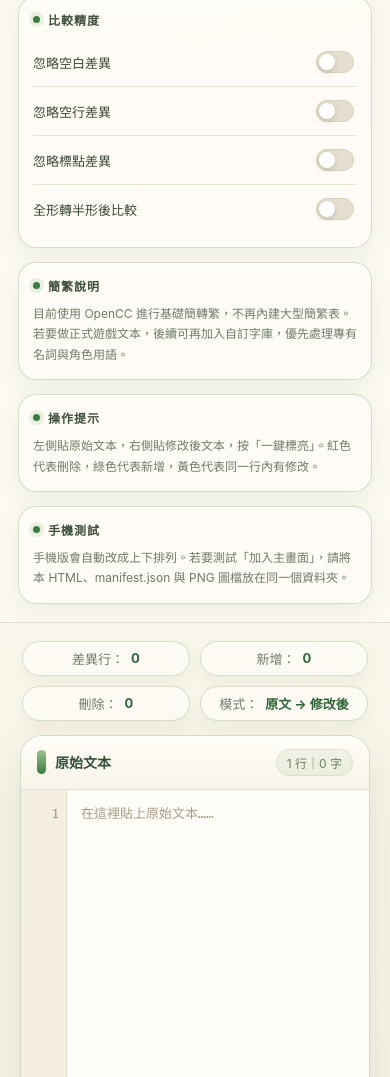
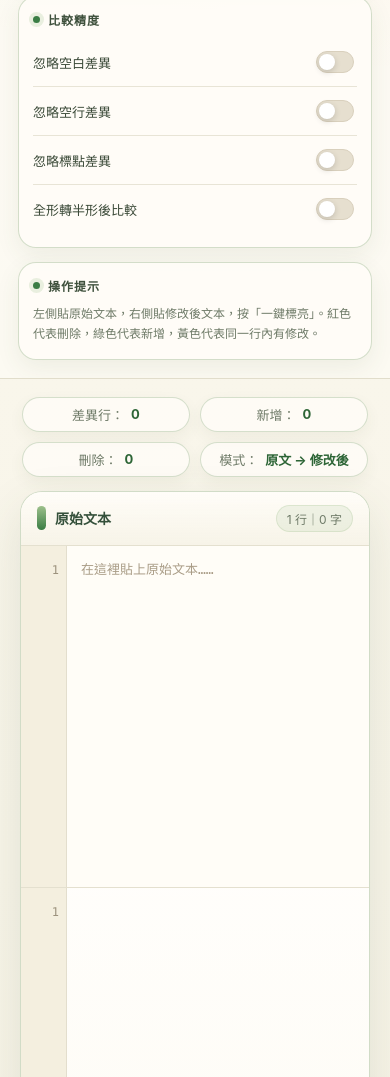
Before and after one commit to XENIELE/diffex, a plain HTML site: page index.html in a window 390 px wide. Shown: the part 640-1717 px from the top of the page. Drawn offline with Linux system fonts and the light colour scheme.

Commit message:
Add files via upload

```diff
--- a/index.html
+++ b/index.html
@@ -884,22 +884,9 @@
             </div>
 
             <div class="side-section">
-                <div class="side-title">簡繁說明</div>
-                <p class="hint">
-                    目前使用 OpenCC 進行基礎簡轉繁，不再內建大型簡繁表。若要做正式遊戲文本，後續可再加入自訂字庫，優先處理專有名詞與角色用語。
-                </p>
-            </div>
-
-            <div class="side-section">
                 <div class="side-title">操作提示</div>
                 <p class="hint">
                     左側貼原始文本，右側貼修改後文本，按「一鍵標亮」。紅色代表刪除，綠色代表新增，黃色代表同一行內有修改。
-                </p>
-            </div>
-            <div class="side-section mobile-note-section">
-                <div class="side-title">手機測試</div>
-                <p class="hint">
-                    手機版會自動改成上下排列。若要測試「加入主畫面」，請將本 HTML、manifest.json 與 PNG 圖檔放在同一個資料夾。
                 </p>
             </div>
         </aside>
```
